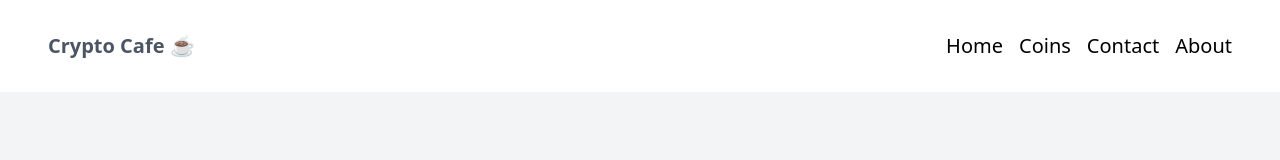
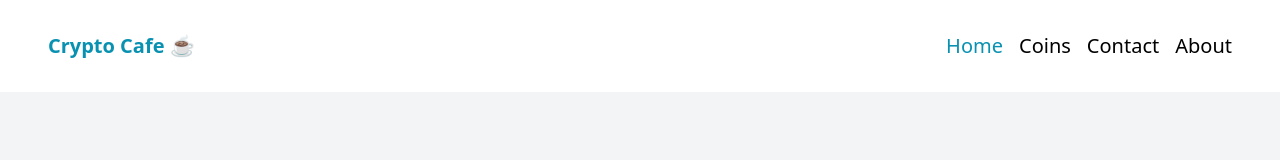
Before and after one commit to MirzaAyon/crypto-cafe-react-router, a React (Create React App) app: page / in a window 1280 px wide. Shown: the top 160 px of the page. Built offline with nearby package versions, Linux system fonts and the light colour scheme.

Commit message:
custom link working successfully all navs are showing the result

```diff
--- a/src/components/Header/Header.js
+++ b/src/components/Header/Header.js
@@ -1,19 +1,19 @@
 import React from 'react';
-import { Link } from 'react-router-dom';
+import CustomLink from '../CustomLink/CustomLink'
 
 const Header = () => {
     return (
         <div className='sticky top-0  bg-white px-12 py-8 flex justify-center md:justify-between'>
             <div className='hidden md:block'>
-                <Link className='font-sans font-bold text-xl text-gray-600' to='/'>
+                <CustomLink className='font-sans font-bold text-xl text-gray-600' to='/'>
                     Crypto Cafe <span className='text-xl'>☕</span>
-                </Link>
+                </CustomLink>
             </div>
             <div className='flex gap-4 text-xl'>
-                <Link to='/'>Home</Link>
-                <Link to='/coins'>Coins</Link>
-                <Link to='/contact'>Contact</Link>
-                <Link to='/about'>About</Link>
+                <CustomLink to='/'>Home</CustomLink>
+                <CustomLink to='/coins'>Coins</CustomLink>
+                <CustomLink to='/contact'>Contact</CustomLink>
+                <CustomLink to='/about'>About</CustomLink>
             </div>
         </div>
     );
```
